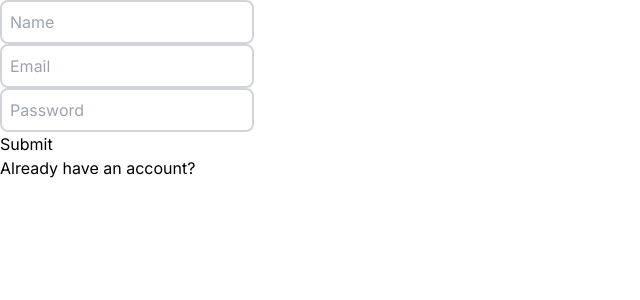
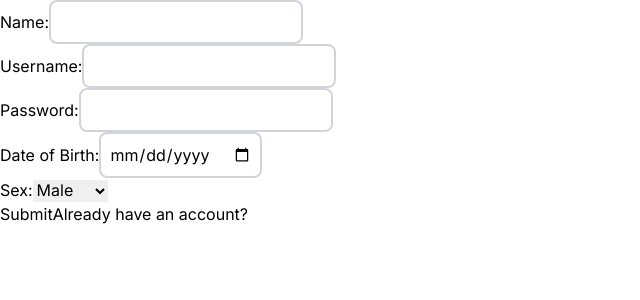
Before and after one commit to sahay-aaditya-raj/brickblockk, a Next.js app: page /register in a window 1280 px wide. Shown: the top 300 px of the page, without its empty margins (0-640 px from the left). Built offline with nearby package versions, Linux system fonts and the light colour scheme; no server answers.

Commit message:
add: altering

```diff
--- /dev/null
+++ b/app/admin/login/page.jsx
@@ -0,0 +1,18 @@
+"use client";
+
+import { useState } from "react";
+import { signIn } from "next-auth/react";
+import { useSession, signOut } from 'next-auth/react';
+export default function login() {
+    const { data: session, status } = useSession();
+    const [mail, setMail] = useState("");
+    const [password, setPassword] = useState("");
+    if(session){
+        return <h1>You are logged in</h1>
+    }
+  return (
+    <>
+       hi
+    </>
+  );
+}
--- /dev/null
+++ b/app/admin/page.jsx
@@ -0,0 +1,7 @@
+export default function admin(){
+    return(
+        <>
+        Admin Home
+        </>
+    )
+}
--- a/app/api/register/route.js
+++ b/app/api/register/route.js
@@ -6,18 +6,20 @@ import bcrypt from "bcryptjs";
 export async function POST(req) {
     try {
         // Parse request body
-        const { name, email, password } = await req.json();
+        const { name, uname, password, date, sex } = await req.json();
 
         // Connect to MongoDB
         await connectMongoDB();
         // Hash the passworp
-        const users = await User.find({email:email})
-        if(users){
-            return NextResponse.json({message: "User Already Exsists"}, {status: 400})
+        // const users = await User.find({uname:uname})
+        // if(users){
+        //     return NextResponse.json({message: "User Already Exsists"}, {status: 400})
 
-        }
-        // const hashedPassword = await bcrypt.hash(password, 10);
-        // await User.create({ name, email, password: hashedPassword });
+        // }
+        const hashedPassword = await bcrypt.hash(password, 10);
+        console.log(uname, name, password, date, sex)
+
+        await User.create({ name, uname, password: hashedPassword, dateOfBirth: date, sex: sex});
         return NextResponse.json({ message: "Success" }, { status: 201 });
     } catch (e) {
         // Log the error for debugging
--- a/app/page.jsx
+++ b/app/page.jsx
@@ -2,7 +2,7 @@ import LoginForm from "@/components/LoginForm";
 export default function Home() {
   return (
     <>
-    <LoginForm />
+    Homepage
     </>
   );
 }
--- a/components/RegistrationFrom.jsx
+++ b/components/RegistrationFrom.jsx
@@ -4,15 +4,25 @@ import Link from "next/link"
 import { useSession } from 'next-auth/react';
 export default function RegistrationFrom() {
 
-    const [name, setName] = useState("")
-    const [email, setEmail] = useState("")
-    const [password, setPassword] = useState("")
+    const [formData, setFormData] = useState({
+        name: "",
+        uname: "",
+        password: "",
+        date: "",
+        sex: "Male"
+    })
+    const handleChange = (e) => {
+        const { name, value } = e.target;
+        setFormData({
+            ...formData,
+            [name]: value
+        });
+    };
 
-    const { data: session, status } = useSession();
-    console.log(session)
+
     async function handleForm(e){
         e.preventDefault()
-        if(!(name && email && password)){
+        if(!(formData.name && formData.uname && formData.password && formData.sex && formData.date)){
             console.log("Please enter all the fields")
             return
         }
@@ -22,13 +32,13 @@ export default function RegistrationFrom() {
                 headers: {
                     "Content-Type": "application/json"
                 },
-                body: JSON.stringify({name, email, password})
+                body: JSON.stringify(formData)
             })
             if (res.ok) {
                 alert("Success")
                 // e.target.reset()
             } else {
-                alert("Something went wrong")
+                alert(res.status)
             }
         } catch (e) {
 
@@ -36,10 +46,59 @@ export default function RegistrationFrom() {
     }
     return (
         <form onSubmit={handleForm}>
-            <input type="text" placeholder="Name" onChange={(e) => setName(e.target.value)} /><br />
-            <input type="mail" placeholder="Email" onChange={(e) => setEmail(e.target.value)} /><br />
-            <input type="password" placeholder="Password" onChange={(e) => setPassword(e.target.value)} /><br />
-            <button type="submit" value="Submit">Submit </button><br />
+
+            <label htmlFor="name">Name:</label>
+            <input
+                type="text"
+                id="name"
+                name="name"
+                value={formData.name}
+                onChange={handleChange}
+                required
+            /><br />
+
+            <label htmlFor="uname">Username:</label>
+            <input
+                type="text"
+                id="uname"
+                name="uname"
+                value={formData.uname}
+                onChange={handleChange}
+                required
+            /><br />
+
+            <label htmlFor="password">Password:</label>
+            <input
+                type="password"
+                id="password"
+                name="password"
+                value={formData.password}
+                onChange={handleChange}
+                required
+            /><br />
+
+            <label htmlFor="date">Date of Birth:</label>
+            <input
+                type="date"
+                id="date"
+                name="date"
+                value={formData.date}
+                onChange={handleChange}
+            /><br />
+
+            <label htmlFor="sex">Sex:</label>
+            <select
+                id="sex"
+                name="sex"
+                value={formData.sex}
+                onChange={handleChange}
+            >
+                <option value="Male">Male</option>
+                <option value="Female">Female</option>
+                <option value="Other">Other</option>
+            </select><br />
+
+            <button type="submit">Submit</button>
             <Link href="/">
                 Already have an account?
             </Link>
--- a/tailwind.config.js
+++ b/tailwind.config.js
@@ -7,6 +7,12 @@ module.exports = {
   ],
   theme: {
     extend: {
+      colors:{
+        'primary':"#ff0000",
+        'secondary':"#00ff00",
+        'tertiary':"#0000ff",
+        'background':"#000000",
+      }
     },
   },
   plugins: [],
```
Also changed, not shown: lib/mongodb.js (+5 -5 lines), models/user.js (+16 -7 lines).
